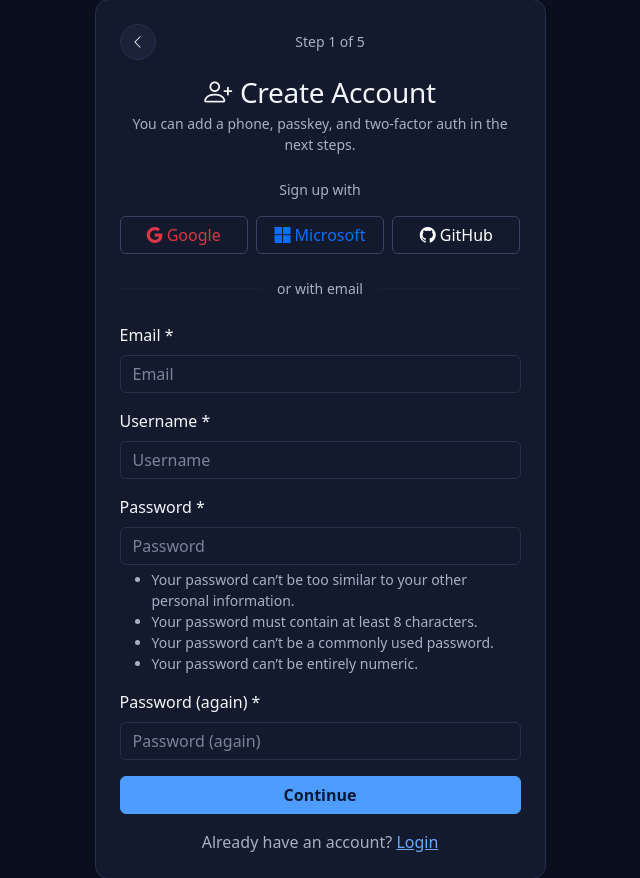
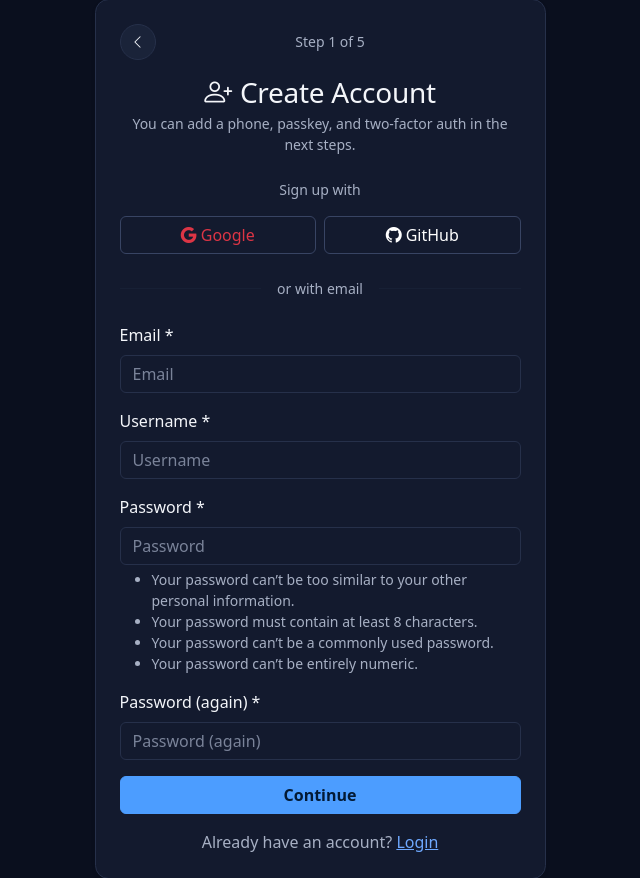
Before and after one commit to Temperdox/RegPoint, a Django app: page /accounts/signup/ in a window 1280 px wide. Shown: the part 120-998 px from the top of the page, without its empty margins (320-960 px from the left). Run offline with Django 5.2, Linux system fonts and the light colour scheme; parts of the project's set-up code (start-up, migrations or seed data) failed here and were passed over; some libraries are stand-ins or nearby versions.

Commit message:
Remove Microsoft OAuth provider
Drop the Microsoft sign-in/sign-up flow since we don't have access to
a Microsoft Entra ID tenant. Unregister the provider from INSTALLED_APPS
and SOCIALACCOUNT_PROVIDERS, remove its buttons from the login, signup,
social confirm, and connections pages, and update the "link an account"
copy on the profile page. References to Microsoft Authenticator in the
TOTP setup are kept since that's the third-party MFA app, not OAuth.

```diff
--- a/events/templates/events/profile.html
+++ b/events/templates/events/profile.html
@@ -254,7 +254,7 @@
                             <a href="{% url 'socialaccount_connections' %}" class="btn btn-outline-primary w-100 mb-2">
                                 <i class="bi bi-gear me-1"></i>Manage Connected Accounts
                             </a>
-                            <p class="text-muted small mb-0">Link Google, Microsoft, or GitHub for single sign-on.</p>
+                            <p class="text-muted small mb-0">Link Google or GitHub for single sign-on.</p>
                         </div>
                     </div>
 
--- a/templates/account/login.html
+++ b/templates/account/login.html
@@ -91,9 +91,6 @@
                         <a href="{% provider_login_url 'google' %}" class="btn btn-outline-danger">
                             <i class="bi bi-google me-2"></i>Google
                         </a>
-                        <a href="{% provider_login_url 'microsoft' %}" class="btn btn-outline-primary">
-                            <i class="bi bi-microsoft me-2"></i>Microsoft
-                        </a>
                         <a href="{% provider_login_url 'github' %}" class="btn btn-outline-dark" style="color:#fff;">
                             <i class="bi bi-github me-2"></i>GitHub
                         </a>
--- a/templates/account/signup.html
+++ b/templates/account/signup.html
@@ -31,17 +31,12 @@
                     <!-- Social Signup Buttons -->
                     <p class="text-center text-muted small mb-3">Sign up with</p>
                     <div class="row g-2 mb-3">
-                        <div class="col-4">
+                        <div class="col-6">
                             <a href="{% provider_login_url 'google' %}" class="btn btn-outline-danger w-100">
                                 <i class="bi bi-google me-1" aria-hidden="true"></i>Google
                             </a>
                         </div>
-                        <div class="col-4">
-                            <a href="{% provider_login_url 'microsoft' %}" class="btn btn-outline-primary w-100">
-                                <i class="bi bi-microsoft me-1" aria-hidden="true"></i>Microsoft
-                            </a>
-                        </div>
-                        <div class="col-4">
+                        <div class="col-6">
                             <a href="{% provider_login_url 'github' %}" class="btn btn-outline-dark w-100" style="color:#fff;">
                                 <i class="bi bi-github me-1" aria-hidden="true"></i>GitHub
                             </a>
--- a/templates/socialaccount/login.html
+++ b/templates/socialaccount/login.html
@@ -25,8 +25,6 @@
                              style="width:56px;height:56px;">
                             {% if provider.id == 'google' %}
                             <i class="bi bi-google fs-3 text-danger" aria-hidden="true"></i>
-                            {% elif provider.id == 'microsoft' %}
-                            <i class="bi bi-microsoft fs-3 text-primary" aria-hidden="true"></i>
                             {% elif provider.id == 'github' %}
                             <i class="bi bi-github fs-3 text-dark" aria-hidden="true"></i>
                             {% else %}
```
Also changed, not shown: RegPoint/settings.py (+0 -8 lines), templates/socialaccount/connections.html (+2 -5 lines).
